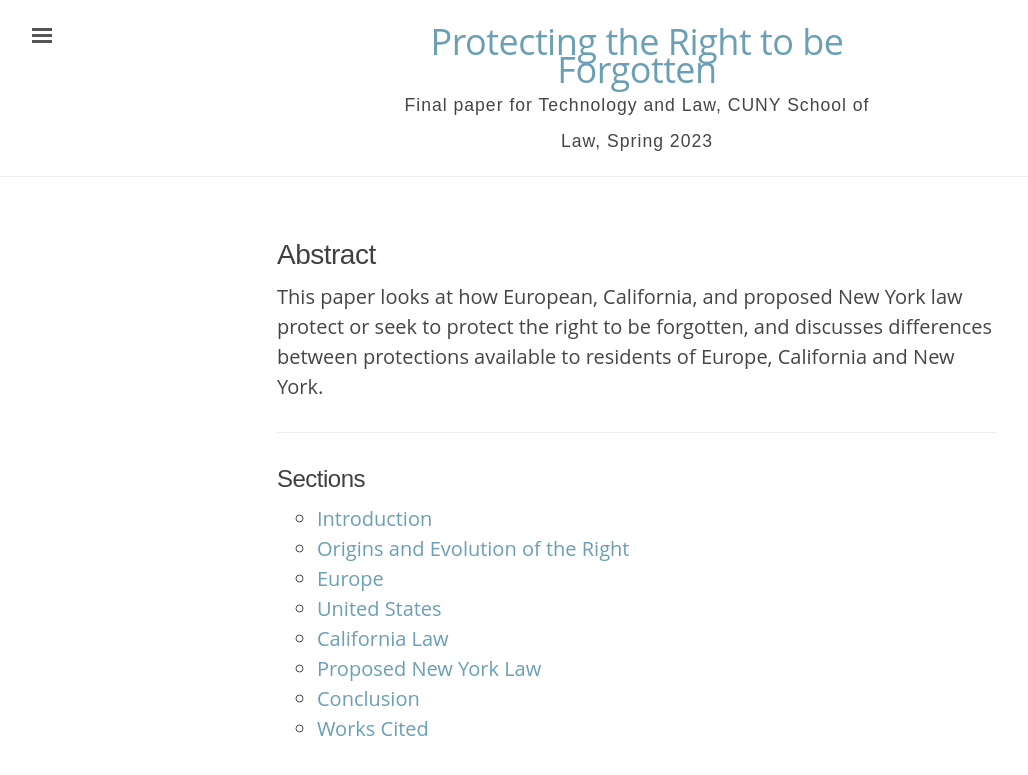
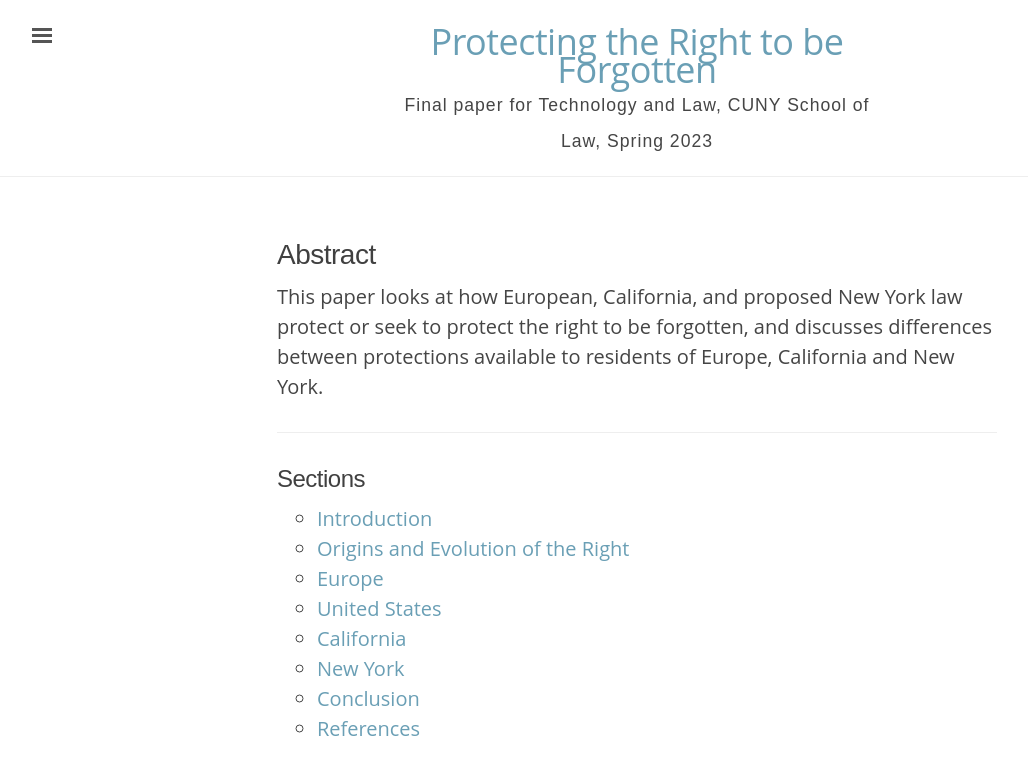
Before and after one commit to binipringle/right-to-be-forgotten, a Jekyll site: the page built from index.html, in a window 1280 px wide. Shown: the top 775 px of the page, without its empty margins (3-1031 px from the left). Built offline with Jekyll 4.4.1, drawn with Linux system fonts in a browser that asks for light colours.

Commit message:
changed page titles

```diff
--- a/_texts/4-california.md
+++ b/_texts/4-california.md
@@ -1,6 +1,6 @@
 ---
 layout: narrative
-title: California Law
+title: California
 author:
 editor: Sabina Pringle
 source:
--- a/_texts/5-new-york.md
+++ b/_texts/5-new-york.md
@@ -1,6 +1,6 @@
 ---
 layout: narrative
-title: Proposed New York Law
+title: New York
 author:
 editor: Sabina Pringle
 rights:
--- a/_texts/7-works-cited.md
+++ b/_texts/7-works-cited.md
@@ -1,6 +1,6 @@
 ---
 layout: poem
-title: Works Cited
+title: References
 author:
 editor: Sabina Pringle
 source:
```
Also changed, not shown: _texts/3-united-states.md (+1 -1 lines).
